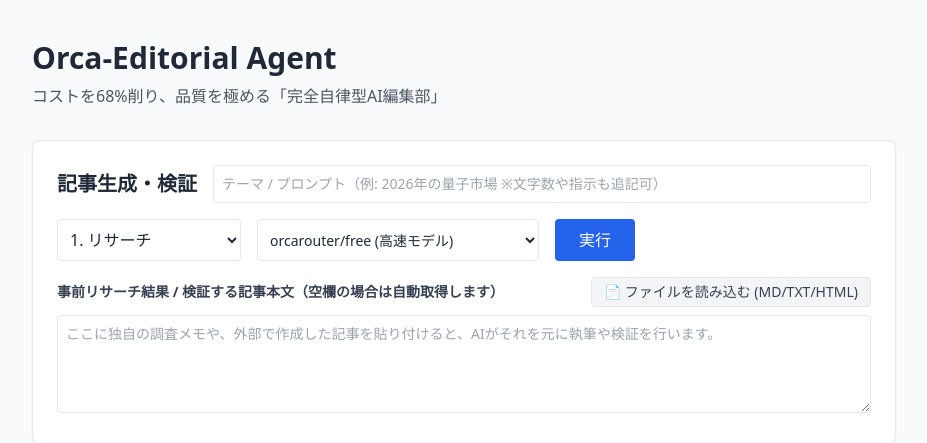
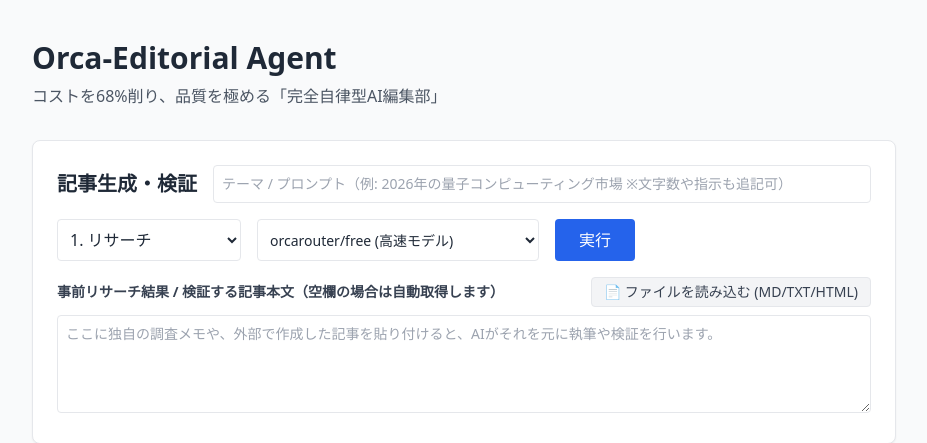
Before and after one commit to npulsar-droid/orca-editorial-agent, a FastAPI app: page / in a window 1280 px wide. Shown: the top 443 px of the page, without its empty margins (176-1103 px from the left). Run offline with FastAPI, Linux system fonts and the light colour scheme; some libraries are stand-ins or nearby versions.

Commit message:
style: Restore 'computing' to the theme input placeholder since the smaller font provides enough space

```diff
--- a/app/templates/index.html
+++ b/app/templates/index.html
@@ -15,7 +15,7 @@
         <div class="bg-white p-6 rounded-lg shadow-sm border border-gray-200 mb-6">
             <div class="flex flex-col md:flex-row md:items-center gap-4 mb-4">
                 <h2 class="text-xl font-semibold whitespace-nowrap">記事生成・検証</h2>
-                <input type="text" id="theme" placeholder="テーマ / プロンプト（例: 2026年の量子市場 ※文字数や指示も追記可）" class="flex-1 border p-2 rounded text-sm">
+                <input type="text" id="theme" placeholder="テーマ / プロンプト（例: 2026年の量子コンピューティング市場 ※文字数や指示も追記可）" class="flex-1 border p-2 rounded text-sm">
             </div>
             <div class="flex gap-4 mb-4">
                 <select id="step" class="border p-2 rounded bg-white" onchange="updateDefaultModel()">
```
